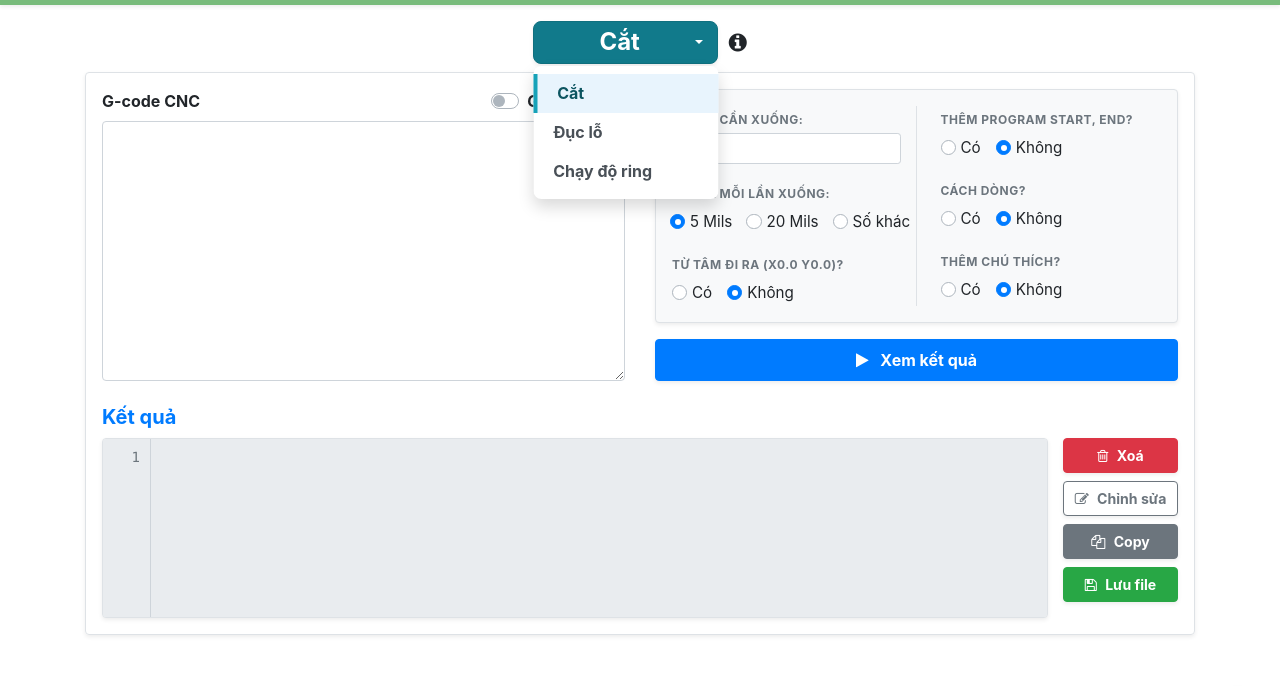
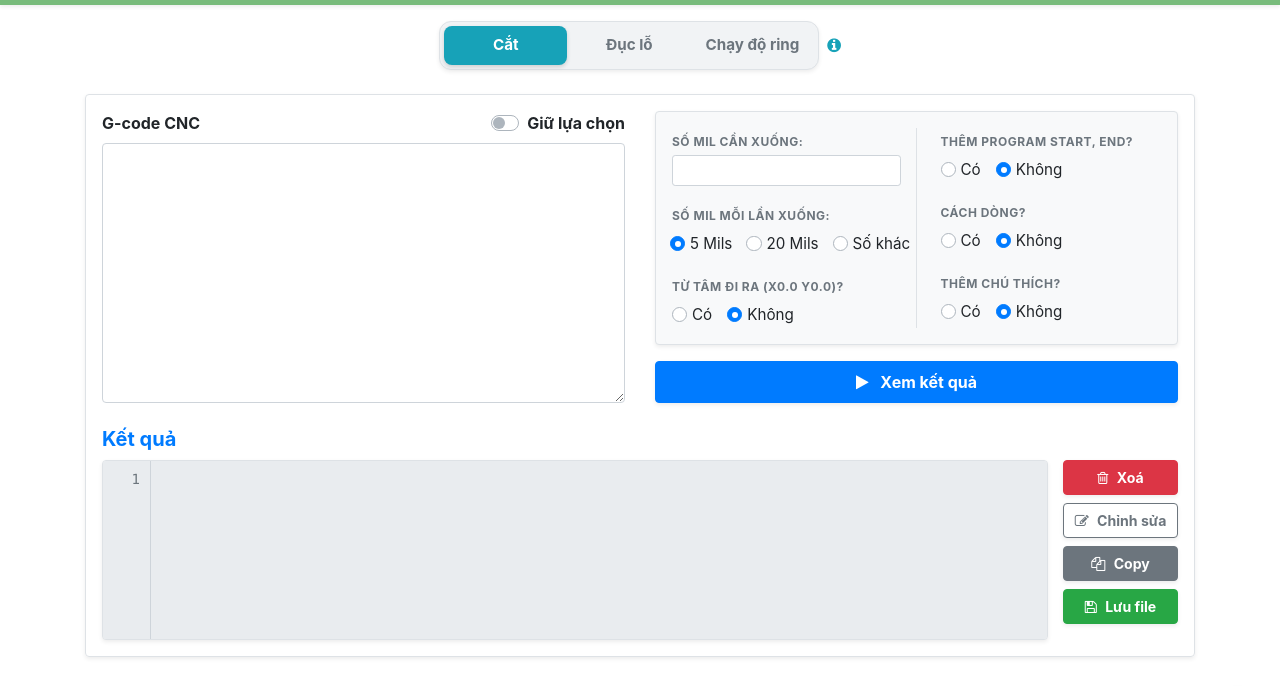
Before and after one commit to phamphukhanh/KIMNHO-Tools, a plain HTML site: page index.html in a window 1280 px wide. Both pictures are taken after a click on the button "Cắt". Shown: the part 44-730 px from the top of the page. Drawn offline with nearby package versions, Linux system fonts and the light colour scheme; some packages are replaced by stand-ins of ours; a script that the page names is missing.

Commit message:
Update new UI for G-code menu

```diff
--- a/assets/css/base.css
+++ b/assets/css/base.css
@@ -99,7 +99,8 @@ html {
     min-width: 200px;
     left: 50% !important;
     right: auto !important;
-    transform: translateX(-50%) !important; /* Luôn canh đều 2 bên tâm nút bấm */
+    transform: translateX(-50%) !important;
+    /* Luôn canh đều 2 bên tâm nút bấm */
 }
 
 .custom-dropdown-menu .dropdown-item {
@@ -119,25 +120,6 @@ html {
     background-color: #e8f4fd;
     color: #0c5460;
     border-left: 4px solid #17a2b8;
-}
-
-
-/* Khung Dropdown Tiêu Đề */
-.custom-header-dropdown {
-    width: 185px; /* Chiều rộng cố định hoàn hảo cho cả 3 chế độ */
-}
-
-.custom-header-dropdown .btn {
-    width: 100%;
-    padding: 6px 14px;
-}
-
-.custom-dropdown-menu {
-    border: none;
-    border-radius: 10px;
-    padding: 8px 0;
-    width: 100% !important; /* Menu luôn bằng 100% chiều rộng nút bấm */
-    min-width: 185px !important;
 }
 
 
@@ -197,3 +179,53 @@ body.dark-mode .custom-dropdown-menu .dropdown-item.active {
     font-weight: 700;
     color: #000;
 }
+
+
+/* ==========================================
+   4. THANH GẠT CHẾ ĐỘ (SEGMENTED CONTROL)
+   ========================================== */
+.custom-segmented-control {
+    background-color: #f1f3f5 !important;
+    width: 380px;            /* Cố định độ rộng để chia đều 3 khoang */
+    max-width: 100%;         /* Tự co giãn linh hoạt trên màn hình điện thoại */
+}
+
+.segment-btn {
+    flex: 1 1 0 !important;  /* Ép cả 3 nút chia đều 1:1:1 bằng nhau chằn chặn */
+    min-width: 0 !important; /* Chống vỡ layout trên mobile */
+    font-size: 0.95rem;      /* Kích thước chữ vừa vặn */
+    padding: 8px 4px !important; /* Giảm padding ngang để chữ "Chạy độ ring" không bị tràn */
+    color: #6c757d;
+    border: none;
+    background: transparent;
+    border-radius: 8px;
+    transition: all 0.2s ease-in-out;
+    white-space: nowrap;     /* Giữ chữ luôn trên 1 dòng */
+    text-align: center;
+}
+
+.segment-btn:hover {
+    color: #343a40;
+}
+
+/* Nút đang được chọn (Active) */
+.segment-btn.active {
+    background-color: #17a2b8 !important;
+    color: #fff !important;
+    box-shadow: 0 2px 4px rgba(0,0,0,0.15);
+}
+
+/* Dark mode cho thanh gạt */
+body.dark-mode .custom-segmented-control {
+    background-color: #2b2b2b !important;
+    border-color: #444 !important;
+}
+
+body.dark-mode .segment-btn {
+    color: #adb5bd;
+}
+
+body.dark-mode .segment-btn.active {
+    background-color: #17a2b8 !important;
+    color: #fff !important;
+}
--- a/assets/js/main.js
+++ b/assets/js/main.js
@@ -139,22 +139,19 @@ document.addEventListener("DOMContentLoaded", function () {
         }
     }
 
-    // XỬ LÝ CLICK DROPDOWN MENU (THUẦN TEXT)
-    dropdownItems.forEach(item => {
-        item.addEventListener("click", function () {
-            // 1. Quản lý vạch highlight active
-            dropdownItems.forEach(btn => btn.classList.remove("active"));
+    // XỬ LÝ CLICK THANH GẠT (SEGMENTED CONTROL)
+    const segmentBtns = document.querySelectorAll('.segment-btn');
+
+    segmentBtns.forEach(btn => {
+        btn.addEventListener("click", function () {
+            // 1. Quản lý hiệu ứng nút active
+            segmentBtns.forEach(b => b.classList.remove("active"));
             this.classList.add("active");
 
-            // 2. Lấy tên mục vừa click
-            const selectedText = this.textContent.trim();
+            // 2. Lấy tên chức năng vừa click
+            const selectedText = this.getAttribute("data-action");
 
-            // 3. Cập nhật Tiêu đề nút chính
-            if (dropdownLabel) {
-                dropdownLabel.textContent = selectedText;
-            }
-
-            // 4. Đổi giao diện Form và nội dung Tooltip
+            // 3. Đổi Form tương ứng và cập nhật Tooltip
             if (selectedText === "Đục lỗ") {
                 if (formCut) formCut.style.display = "none";
                 if (formRingAngle) formRingAngle.style.display = "none";
@@ -172,6 +169,7 @@ document.addEventListener("DOMContentLoaded", function () {
                 updateTooltipContent("Cắt");
             }
 
+            // 4. Reset thông số nếu không check "Giữ tùy chọn"
             if (!keepOptionFlag) {
                 resetValues();
             }
--- a/index.html
+++ b/index.html
@@ -45,31 +45,27 @@
 
     <div class="container mt-3">
         <!-- Tiêu đề và hướng dẫn công cụ -->
-        <h3 class="text-center font-weight-bold">
-            <div class="btn-group custom-header-dropdown">
-                <button type="button"
-                    class="btn btn-info dropdown-toggle shadow-sm d-inline-flex justify-content-between align-items-center"
-                    data-toggle="dropdown" data-display="static" aria-haspopup="true" aria-expanded="false"
-                    style="border-radius: 8px;">
-                    <span class="h4 font-weight-bold mb-0 text-center flex-grow-1" id="dropdown-title-text">Cắt</span>
-                </button>
+        <!-- Tiêu đề và hướng dẫn công cụ (Dạng Thanh Gạt - Segmented Control) -->
+        <div class="text-center mb-4 d-flex justify-content-center align-items-center">
+            <!-- Thanh gạt -->
+            <div class="d-inline-flex bg-light border p-1 shadow-sm custom-segmented-control"
+                style="border-radius: 12px;">
+                <button class="btn font-weight-bold segment-btn active" data-action="Cắt">Cắt</button>
+                <button class="btn font-weight-bold segment-btn" data-action="Đục lỗ">Đục lỗ</button>
+                <button class="btn font-weight-bold segment-btn" data-action="Chạy độ ring">Chạy độ ring</button>
+            </div>
 
-                <div class="dropdown-menu shadow custom-dropdown-menu">
-                    <button class="dropdown-item active font-weight-bold" type="button">Cắt</button>
-                    <button class="dropdown-item font-weight-bold" type="button">Đục lỗ</button>
-                    <button class="dropdown-item font-weight-bold" type="button">Chạy độ ring</button>
-                </div>
-            </div>
+            <!-- Icon Tooltip -->
             <span data-toggle="tooltip" data-placement="right" data-html="true" title="
                 <div style='text-align: justify; max-width: 250px;'>
                 <b>Cắt đường thẳng, đường cong, khắc chữ block.</b><br><br>
                 1. Chạy BobCad 1 vòng.<br>
                 2. Copy G-code vào, không cần xoá Z0.<br><br>
                 <b class='text-danger'><u>Lưu ý:</u></b> Nhiều vòng khác nhau phải <u>để ý mũi</u>
-            </div>" class="ml-1 small-tooltip">
-                <i class="fa fa-info-circle"></i>
+            </div>" class="ml-2 small-tooltip" style="cursor: help;">
+                <i class="fa fa-info-circle fa-lg text-info"></i>
             </span>
-        </h3>
+        </div>
 
         <!-- KHUNG CHÍNH CHỨA EDITOR & OPTIONS -->
         <div class="border p-3 rounded shadow-sm">
```
